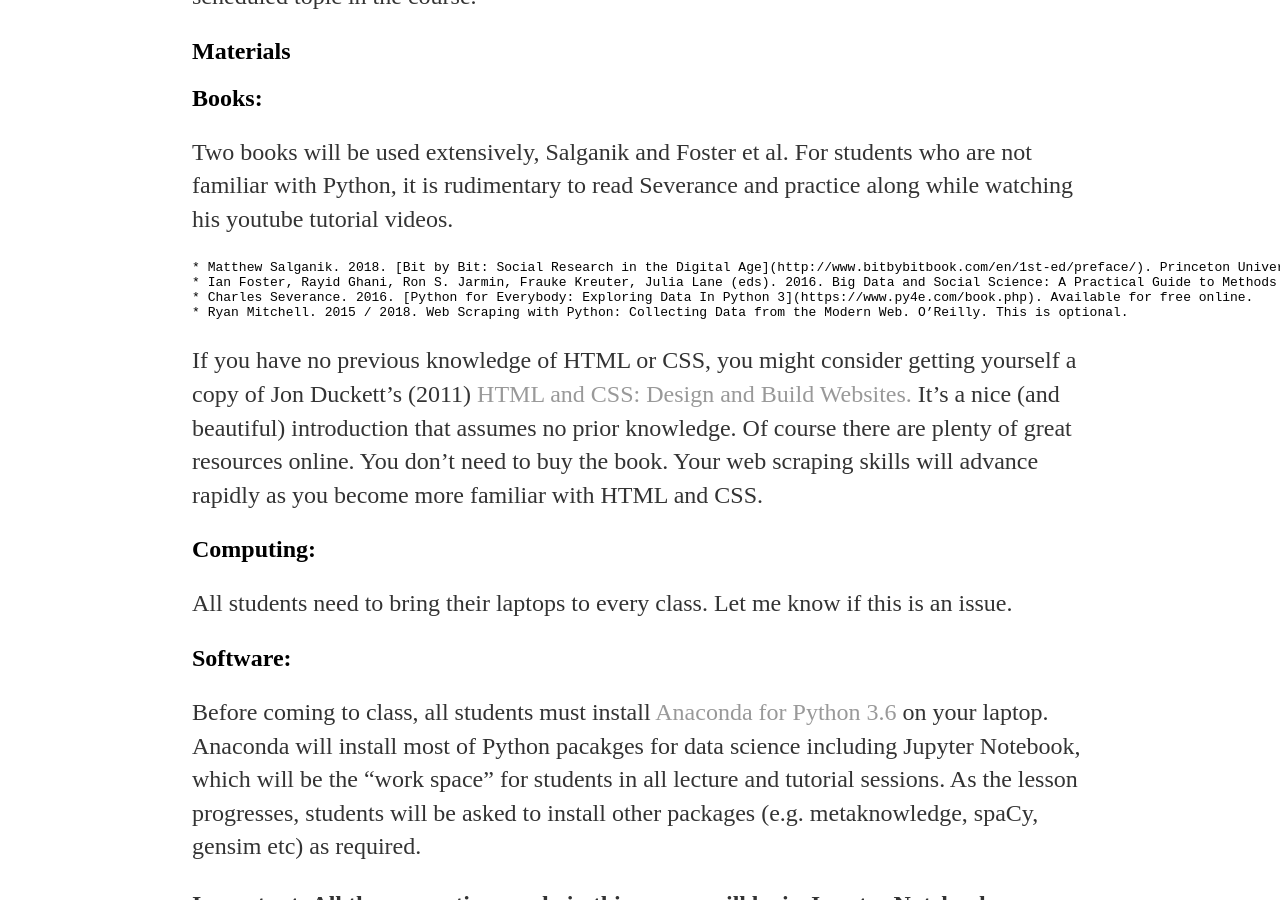
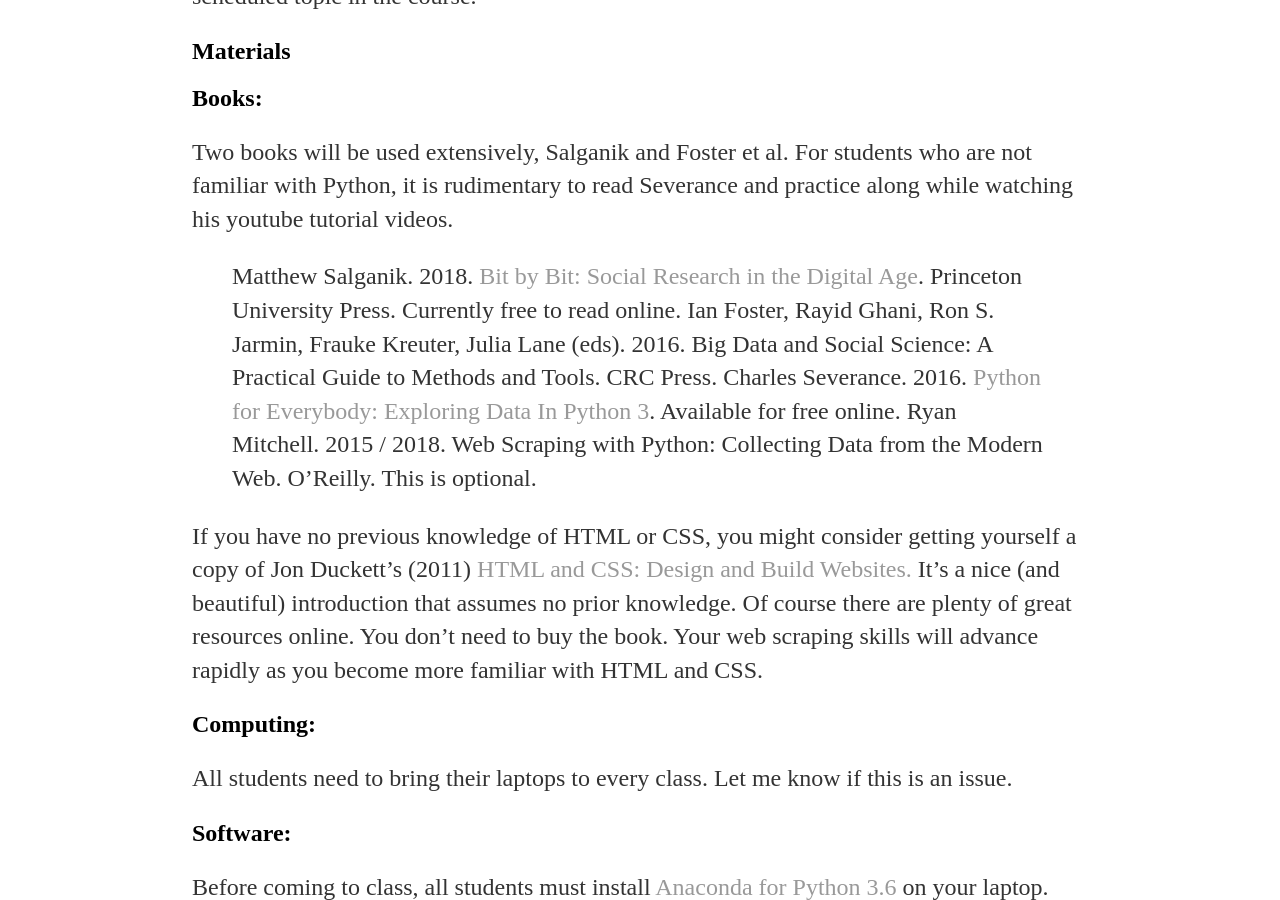
Before and after one commit to judekurn/judekurn.github.io, a Jekyll site: the page built from docs/teach/digital_data_social_science.md, in a window 1280 px wide and 900 px high, scrolled down 869 px. Built offline with Jekyll 4.4.1, drawn with Linux system fonts in a browser that asks for light colours; our own code applies the rules of GitHub Pages for plain Markdown files.

Commit message:
Update digital_data_social_science.md

````diff
--- a/docs/teach/digital_data_social_science.md
+++ b/docs/teach/digital_data_social_science.md
@@ -21,12 +21,12 @@
 ## Materials
 ## Books:
 Two books will be used extensively, Salganik and Foster et al. For students who are not familiar with Python, it is rudimentary to read Severance and practice along while watching his youtube tutorial videos.
-```python
-* Matthew Salganik. 2018. [Bit by Bit: Social Research in the Digital Age](http://www.bitbybitbook.com/en/1st-ed/preface/). Princeton University Press. Currently free to read online.
-* Ian Foster, Rayid Ghani, Ron S. Jarmin, Frauke Kreuter, Julia Lane (eds). 2016. Big Data and Social Science: A Practical Guide to Methods and Tools. CRC Press.
-* Charles Severance. 2016. [Python for Everybody: Exploring Data In Python 3](https://www.py4e.com/book.php). Available for free online.
-* Ryan Mitchell. 2015 / 2018. Web Scraping with Python: Collecting Data from the Modern Web. O’Reilly. This is optional.
-```
+
+>Matthew Salganik. 2018. [Bit by Bit: Social Research in the Digital Age](http://www.bitbybitbook.com/en/1st-ed/preface/). Princeton University Press. Currently free to read online.
+>Ian Foster, Rayid Ghani, Ron S. Jarmin, Frauke Kreuter, Julia Lane (eds). 2016. Big Data and Social Science: A Practical Guide to Methods and Tools. CRC Press.
+>Charles Severance. 2016. [Python for Everybody: Exploring Data In Python 3](https://www.py4e.com/book.php). Available for free online.
+>Ryan Mitchell. 2015 / 2018. Web Scraping with Python: Collecting Data from the Modern Web. O’Reilly. This is optional.
+
 If you have no previous knowledge of HTML or CSS, you might consider getting yourself a copy of Jon Duckett’s (2011) [HTML and CSS: Design and Build Websites.](http://www.htmlandcssbook.com/) It’s a nice (and beautiful) introduction that assumes no prior knowledge. Of course there are plenty of great resources online. You don’t need to buy the book. Your web scraping skills will advance rapidly as you become more familiar with HTML and CSS.
 
 ## Computing:
````
